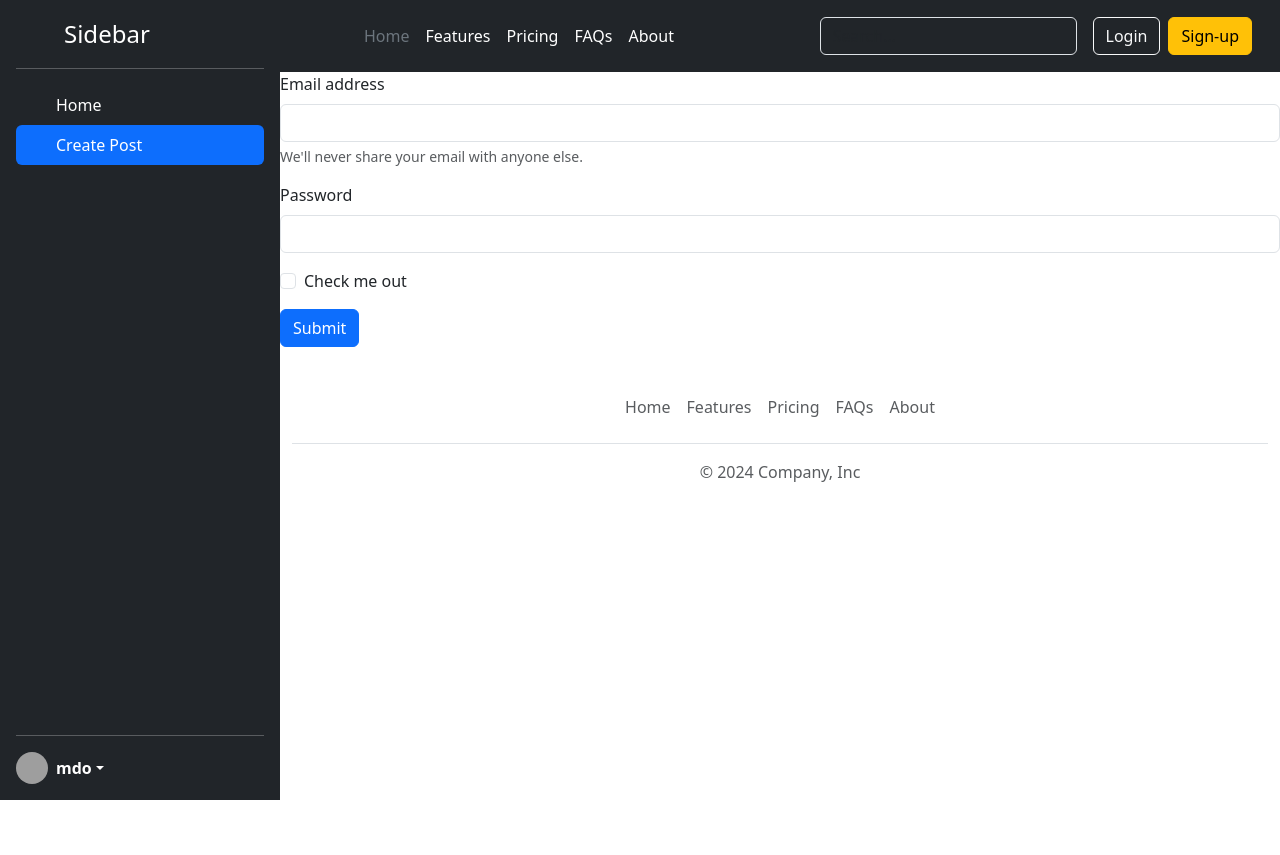
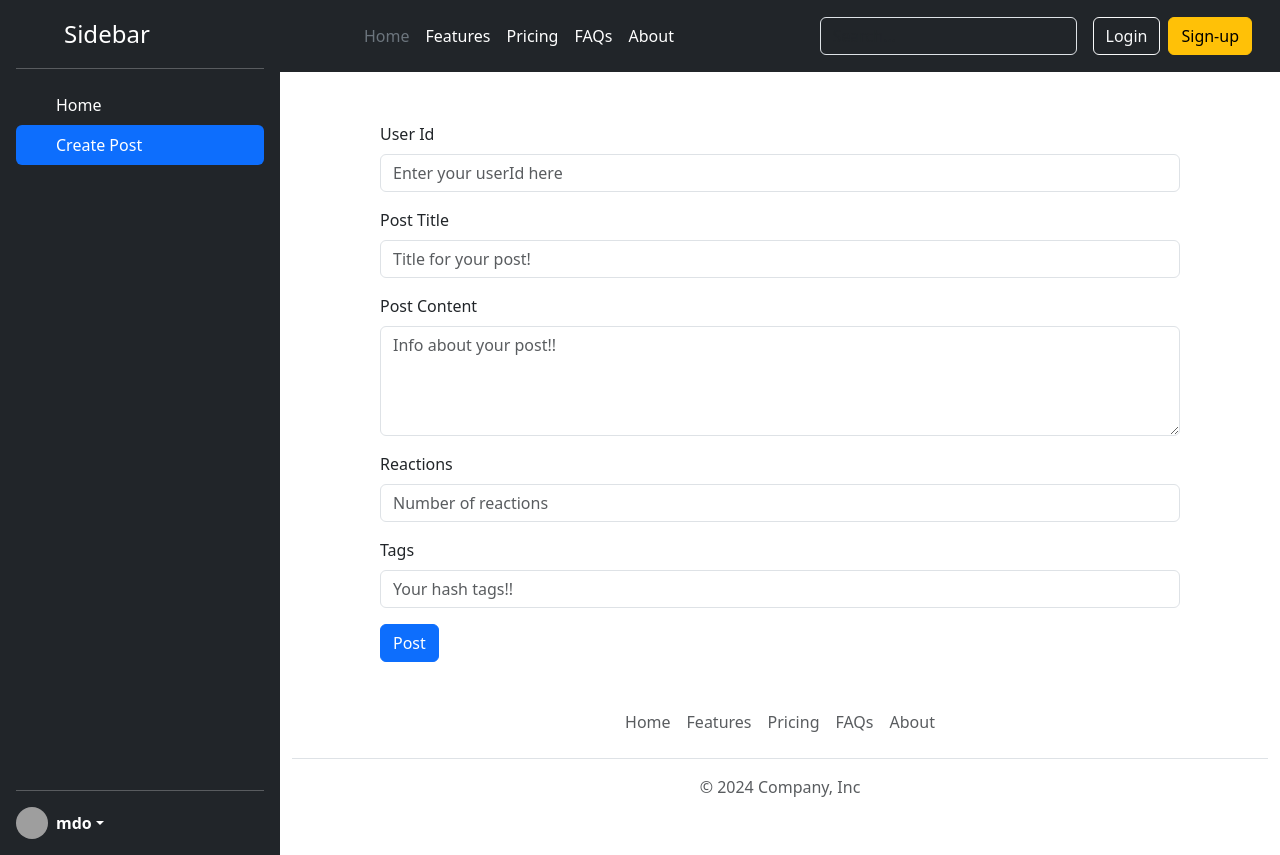
Before and after one commit to atharva94/reactSocialMedia, a React (Vite) app: page / in a window 1280 px wide. Both pictures are taken after a click on the item "Create Post". Before the commit the page ends 800 px from the top, so only its background shows below. Built offline with nearby package versions, Linux system fonts and the light colour scheme; grey boxes are pictures that could not be loaded.

Commit message:
Final commit

```diff
--- a/src/App.css
+++ b/src/App.css
@@ -10,3 +10,12 @@
 .hashtag{
     margin: 0px 3px;
 }
+.reactions{
+    margin: 15px 0 0 0 !important;
+    width: 100%;
+}
+.create-post{
+    width: 80%;
+    margin-left: 10%;
+    margin-top: 50px;
+}
--- a/src/components/CreatePost.jsx
+++ b/src/components/CreatePost.jsx
@@ -1,20 +1,50 @@
+import { useContext, useRef } from "react";
+import { PostList } from "../store/post-list-store";
+
 const CreatPost = () =>{
+
+    const {addPost} = useContext(PostList);
+
+    const userId = useRef();
+    const postTitle = useRef();
+    const postBody = useRef();
+    const reactions = useRef();
+    const tagsEle = useRef();
+
+    const handleSubmit = (event) => {
+        event.preventDefault();
+        const tags = tagsEle.current.value.split(" ");
+        addPost(userId.current.value, postTitle.current.value, postBody.current.value, reactions.current.value, tags);
+        userId.current.value="";
+        postTitle.current.value="";
+        postBody.current.value="";
+        reactions.current.value="";
+        tagsEle.current.value="";
+    };
+
     return (
-        <form>
+        <form className="create-post" onSubmit={handleSubmit}>
             <div className="mb-3">
-                <label htmlFor="exampleInputEmail1" className="form-label">Email address</label>
-                <input type="email" className="form-control" id="exampleInputEmail1" aria-describedby="emailHelp" />
-                <div id="emailHelp" className="form-text">We'll never share your email with anyone else.</div>
+                <label htmlFor="userId" className="form-label">User Id</label>
+                <input type="text" ref={userId} className="form-control" id="userId" placeholder="Enter your userId here" />
             </div>
             <div className="mb-3">
-                <label htmlFor="exampleInputPassword1" className="form-label">Password</label>
-                <input type="password" className="form-control" id="exampleInputPassword1" />
+                <label htmlFor="title" className="form-label">Post Title</label>
+                <input type="text" ref={postTitle} className="form-control" id="title" placeholder="Title for your post!" />
             </div>
-            <div className="mb-3 form-check">
-                <input type="checkbox" className="form-check-input" id="exampleCheck1" />
-                <label className="form-check-label" htmlFor="exampleCheck1">Check me out</label>
+            <div className="mb-3">
+                <label htmlFor="body" className="form-label">Post Content</label>
+                <textarea type="text" ref={postBody} rows="4" className="form-control" id="body" placeholder="Info about your post!!" />
             </div>
-            <button type="submit" className="btn btn-primary">Submit</button>
+            <div className="mb-3">
+                <label htmlFor="reactions" className="form-label">Reactions</label>
+                <input type="text" ref={reactions} className="form-control" id="postReactions" placeholder="Number of reactions" />
+            </div>
+            <div className="mb-3">
+                <label htmlFor="tags" className="form-label">Tags</label>
+                <input type="text" ref={tagsEle} className="form-control" id="tags" placeholder="Your hash tags!!" />
+            </div>
+            <button type="submit" className="btn btn-primary">Post</button>
         </form>
     );
 }
--- a/src/components/Post.jsx
+++ b/src/components/Post.jsx
@@ -1,16 +1,25 @@
+import { useContext } from "react";
+import { AiFillDelete } from "react-icons/ai";
+import { PostList } from "../store/post-list-store";
+
 const Post = ({post}) =>{
+    const {deletePost} = useContext(PostList);
+
     return (
-        <div className="card post-card" style={ {width: "18rem"} }>
+        <div className="card post-card" style={ {width: "30rem"} }>
             <div className="card-body">
                 <h5 className="card-title">
                     {post.title}
-                    <span class="position-absolute top-0 start-100 translate-middle badge rounded-pill bg-danger">
-                        {post.reactions}+
-                        <span class="visually-hidden">unread messages</span>
+                    <span className="position-absolute top-0 start-100 translate-middle badge rounded-pill bg-danger"
+                    onClick={() => {deletePost(post.id)}}>
+                        <AiFillDelete />
                     </span>
                 </h5>
                 <p className="card-text">{post.body}</p>
-                {post.tags.map((tag) => (<span class="badge text-bg-dark hashtag">#{tag}</span>))}
+                {post.tags.map((tag) => (<span key={tag} className="badge text-bg-dark hashtag">#{tag}</span>))}
+                <div className="alert alert-info reactions" role="alert">
+                    This post is been reacted by {post.reactions} peoples!!!
+                </div>
             </div>
         </div>
     );
--- a/src/store/post-list-store.jsx
+++ b/src/store/post-list-store.jsx
@@ -7,17 +7,38 @@ export const PostList = createContext({
 });
 
 const postListReducer = (currPostList, action) =>{
-    return currPostList;
+    let newPostList = currPostList;
+    if (action.type === "DELETE_POST") {
+        newPostList = currPostList.filter((post) => post.id != action.payload.postId)
+    }else if(action.type === "ADD_POST") {
+        newPostList = [action.payload, ...currPostList];
+    }
+    return newPostList;
 };
 
 const PostListProvider = ({children}) => {
 
-    const addPost = () => {
-
+    const addPost = (userId, postTitle, postBody, reactions, tags) => {
+        dispatchPostList({
+            type: "ADD_POST",
+            payload: {
+                id: Date.now(),
+                title: postTitle,
+                body: postBody,
+                reactions: reactions,
+                userId: userId,
+                tags : tags,
+            }
+        })
     };
 
-    const deletePost = () => {
-
+    const deletePost = (postId) => {
+        dispatchPostList({
+            type: "DELETE_POST",
+            payload: {
+                postId
+            }
+        })
     };
 
     const [postList, dispatchPostList] = useReducer(postListReducer, defaultPostList);
```
